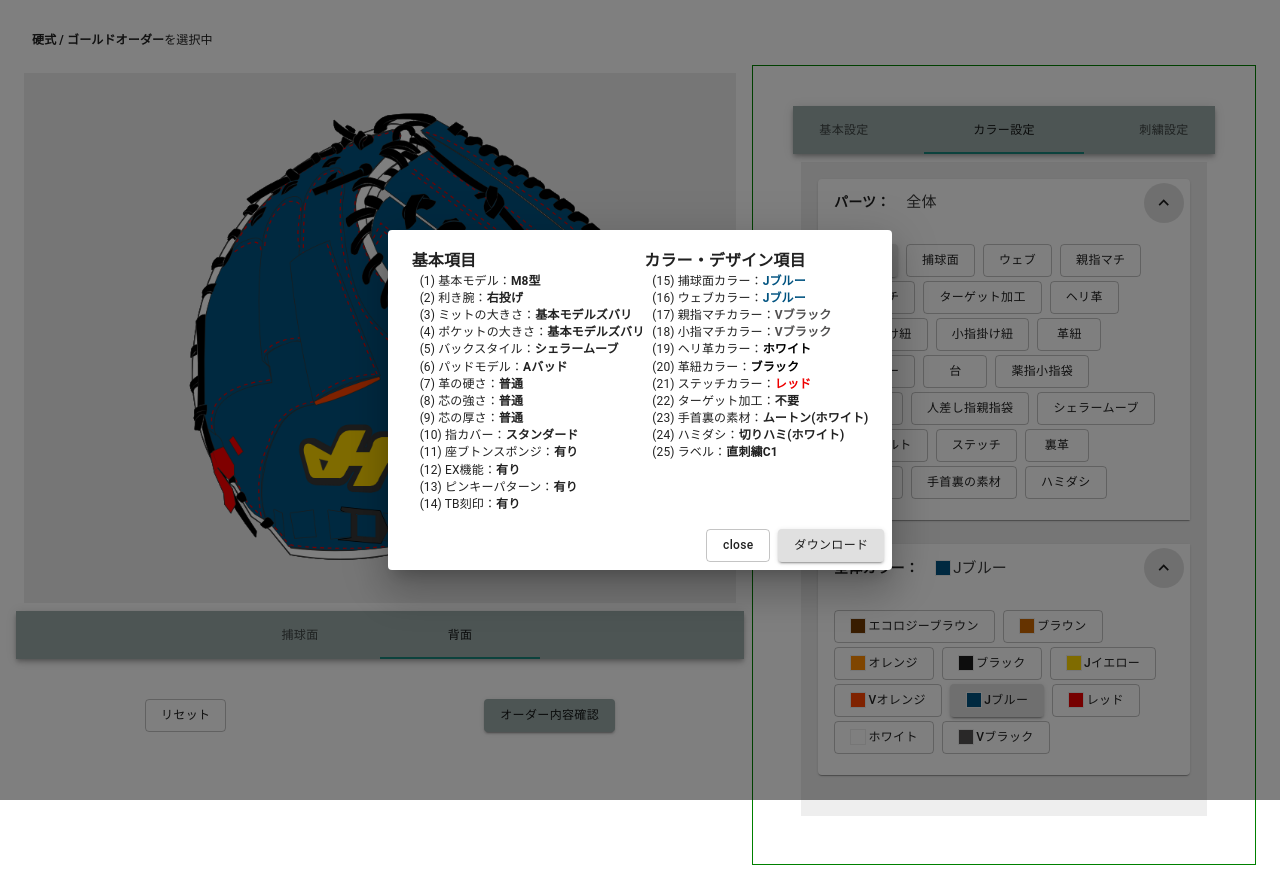
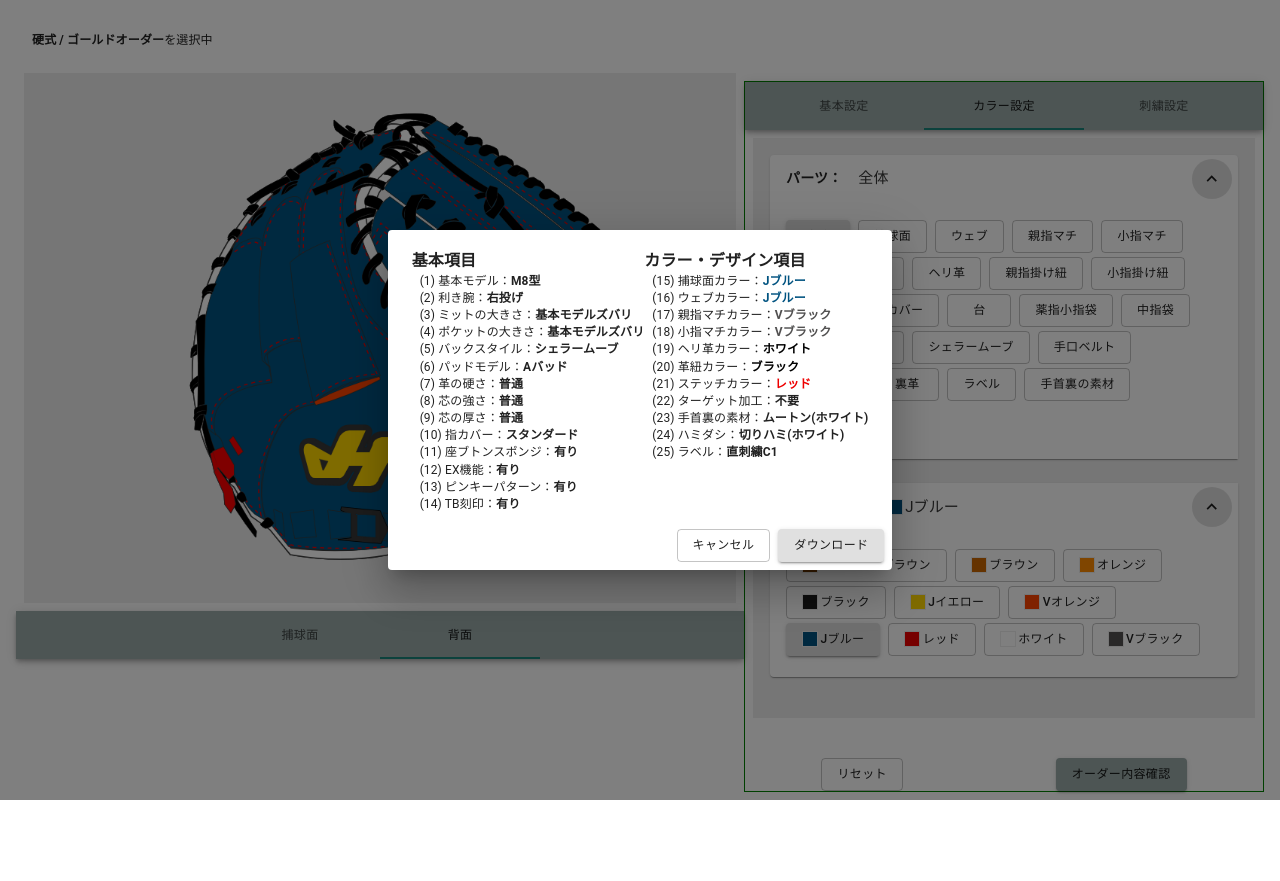
Before and after one commit to tomoki33kurita/bb-order-system, a Next.js app: page / in a window 1280 px wide. Both pictures are taken after a click on the button "オーダー内容確認". After the commit the page ends 808 px from the top, so only its background shows below. Built offline with nearby package versions, Linux system fonts and the light colour scheme; what pdfmake would draw is missing.

Commit message:
Moved confirm btn

```diff
--- a/src/container/DesignationBase.tsx
+++ b/src/container/DesignationBase.tsx
@@ -1,10 +1,11 @@
 import React from 'react'
-import { Box, AppBar, Tabs, Tab } from '@material-ui/core'
+import { Box, AppBar, Tabs, Tab, Button } from '@material-ui/core'
 import { State, Action } from 'src/types'
 import { a11yProps } from 'src/container/FigureFields'
 import BaseSet from 'src/container/designations/BaseSet'
 import ColoringSet from 'src/container/designations/ColoringSet'
 import EmbroiderySet from 'src/container/designations/EmbroiderySet'
+import PdfDialog from 'src/container/PdfDialog'
 
 type Props = {
   state: State
@@ -13,10 +14,14 @@ type Props = {
 
 const DesignationBase: React.FC<Props> = ({ state, dispatch }) => {
   const [value, setValue] = React.useState(1)
+  const [open, setOpen] = React.useState<boolean>(false)
+  const handleOpen = () => setOpen(true)
+  const handleClose = () => setOpen(false)
   const handleChange = (event: any, newValue: number) => setValue(newValue)
 
   return (
-    <Box mx={1} p={5} border={'solid 1px green'}>
+    <Box mt={2} border={'solid 1px green'}>
+      <PdfDialog state={state} open={open} handleClose={handleClose} />
       <AppBar position="sticky" style={{ top: 0 }}>
         <Tabs value={value} onChange={handleChange} aria-label="simple tabs example">
           <Tab label="基本設定" {...a11yProps(0)} />
@@ -27,6 +32,12 @@ const DesignationBase: React.FC<Props> = ({ state, dispatch }) => {
       <BaseSet state={state} value={value} dispatch={dispatch} />
       <ColoringSet state={state} value={value} dispatch={dispatch} />
       <EmbroiderySet state={state} value={value} dispatch={dispatch} />
+      <Box display="flex" justifyContent="space-around" mt={5}>
+        <Button variant="outlined">リセット</Button>
+        <Button variant="contained" color="primary" onClick={handleOpen}>
+          オーダー内容確認
+        </Button>
+      </Box>
     </Box>
   )
 }
--- a/src/container/FigureFields.tsx
+++ b/src/container/FigureFields.tsx
@@ -1,8 +1,7 @@
 import React from 'react'
-import { Box, AppBar, Tabs, Tab, Button } from '@material-ui/core'
+import { Box, AppBar, Tabs, Tab } from '@material-ui/core'
 import TabPanel from 'src/components/molecules/TabPanel'
 import { State } from 'src/types'
-import PdfDialog from 'src/container/PdfDialog'
 import FigureFront from 'src/container/FigureFront'
 import FigureBack from 'src/container/FigureBack'
 
@@ -20,13 +19,8 @@ type Props = {
 }
 
 const FigureFields: React.FC<Props> = ({ state }) => {
-  // todo あとでuseReducerを突っ込んでまとめて状態管理する
   const [value, setValue] = React.useState(1)
   const handleChange = (event: any, newValue: number) => setValue(newValue)
-  const [open, setOpen] = React.useState<boolean>(false)
-  const handleOpen = () => setOpen(true)
-  const handleClose = () => setOpen(false)
-
   //// this is devTools
   // const [cordinateX, setCordinateX] = React.useState(0)
   // const [cordinateY, setCordinateY] = React.useState(0)
@@ -44,7 +38,6 @@ const FigureFields: React.FC<Props> = ({ state }) => {
 
   return (
     <Box position="sticky" top={0}>
-      <PdfDialog state={state} open={open} handleClose={handleClose} />
       <TabPanel value={value} index={0}>
         <FigureFront
           parts={{
@@ -105,12 +98,6 @@ const FigureFields: React.FC<Props> = ({ state }) => {
           <Tab label="背面" {...a11yProps(1)} />
         </Tabs>
       </AppBar>
-      <Box display="flex" justifyContent="space-around" mt={5}>
-        <Button variant="outlined">リセット</Button>
-        <Button variant="contained" color="primary" onClick={handleOpen}>
-          オーダー内容確認
-        </Button>
-      </Box>
     </Box>
   )
 }
--- a/src/container/PdfDialog.tsx
+++ b/src/container/PdfDialog.tsx
@@ -383,7 +383,7 @@ const PdfDialog: React.FC<Props> = ({ state, open, handleClose }) => {
       </DialogContent>
       <DialogActions>
         <Button variant="outlined" onClick={handleClose}>
-          close
+          キャンセル
         </Button>
         <Button variant="contained" onClick={() => handleGenPdf(state)}>
           ダウンロード
```
